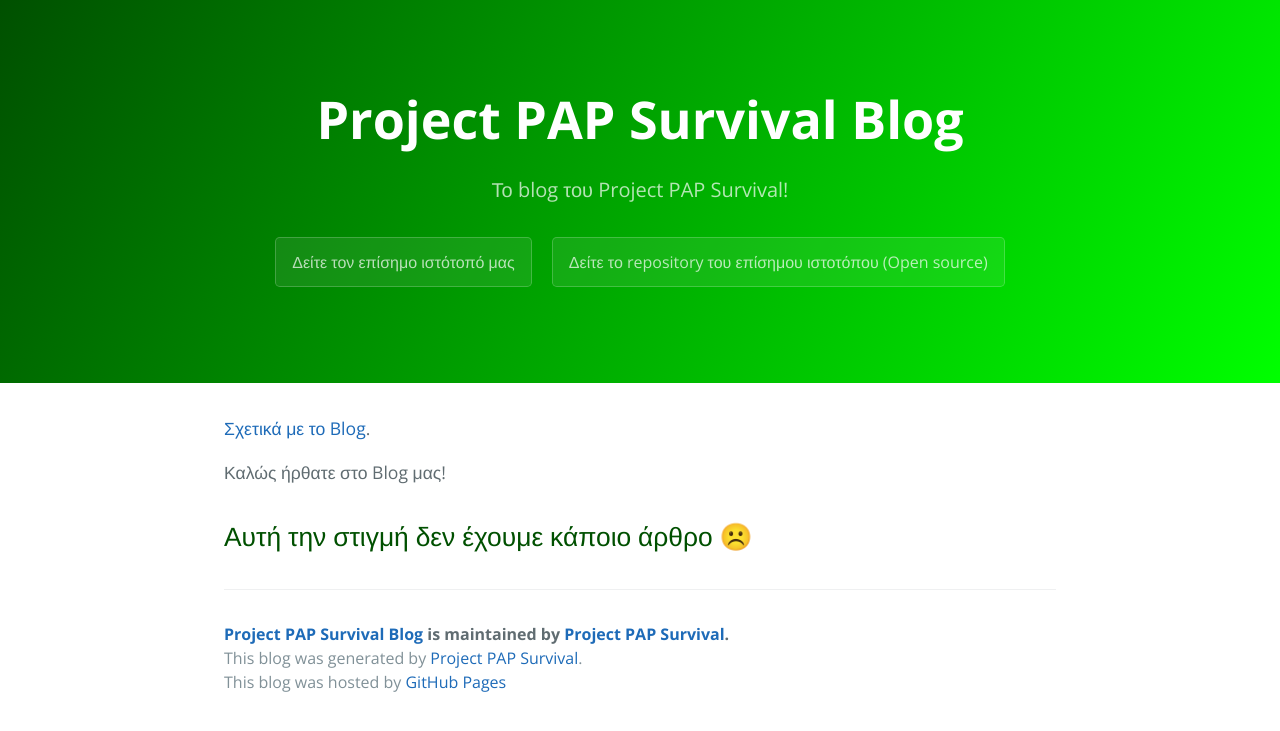
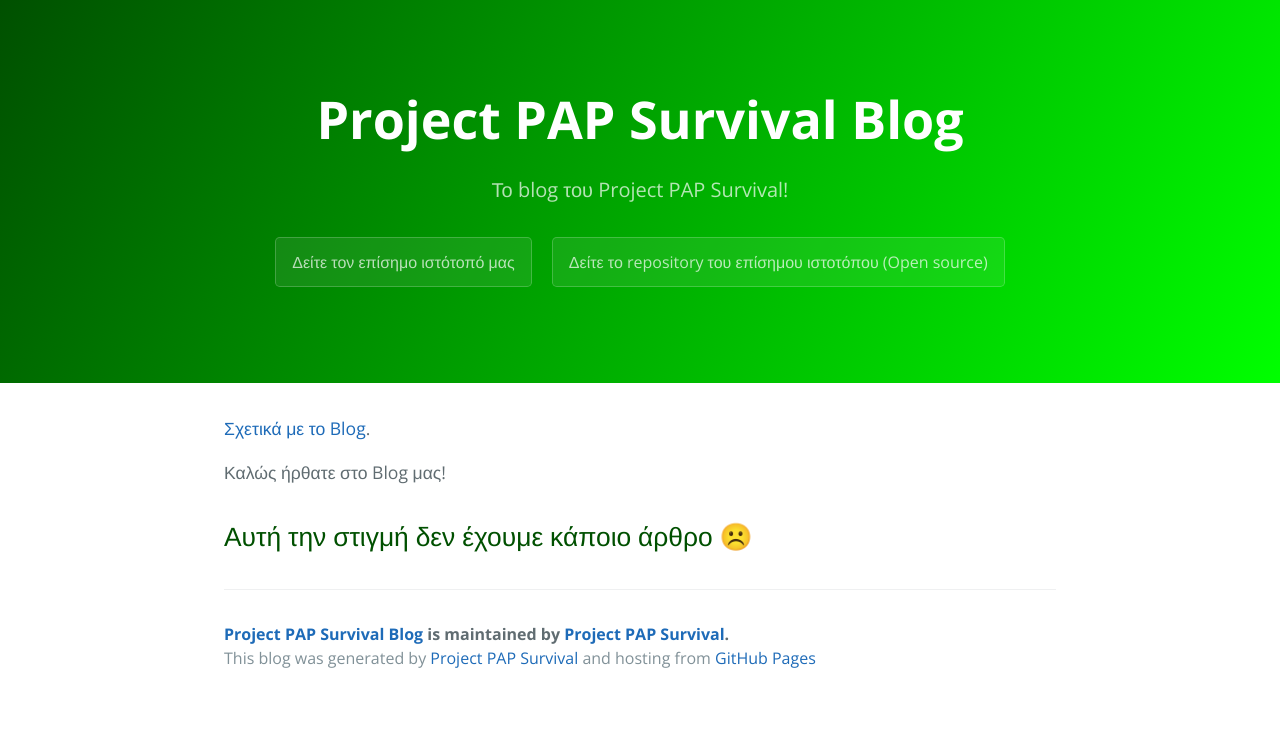
Before and after one commit to kostaspapoutsisweb/projectpapsurvivalblog, a Jekyll site: the page built from index.md, in a window 1280 px wide. Shown: the top 731 px of the page. Built offline with Jekyll 4.4.1, drawn with Linux system fonts in a browser that asks for light colours.

Commit message:
Update projectpapsurvivalblog.html

```diff
--- a/_layouts/projectpapsurvivalblog.html
+++ b/_layouts/projectpapsurvivalblog.html
@@ -35,7 +35,7 @@
         {% if site.github.is_project_page %}
           <span class="site-footer-owner"><a href="https://blog.projectpapsurvival.gq">Project PAP Survival Blog</a> is maintained by <a href="https://projectpapsurvival.gq">Project PAP Survival</a>.</span>
         {% endif %}
-        <span class="site-footer-credits">This blog was generated by <a href="https://projectpapsurvival.gq">Project PAP Survival</a>.<br />This blog was hosted by <a href="https://pages.github.com">GitHub Pages</a></span>
+        <span class="site-footer-credits">This blog was generated by <a href="https://projectpapsurvival.gq">Project PAP Survival</a> and hosting from <a href="https://pages.github.com">GitHub Pages</a></span>
       </footer>
     </main>
   </body>
```
